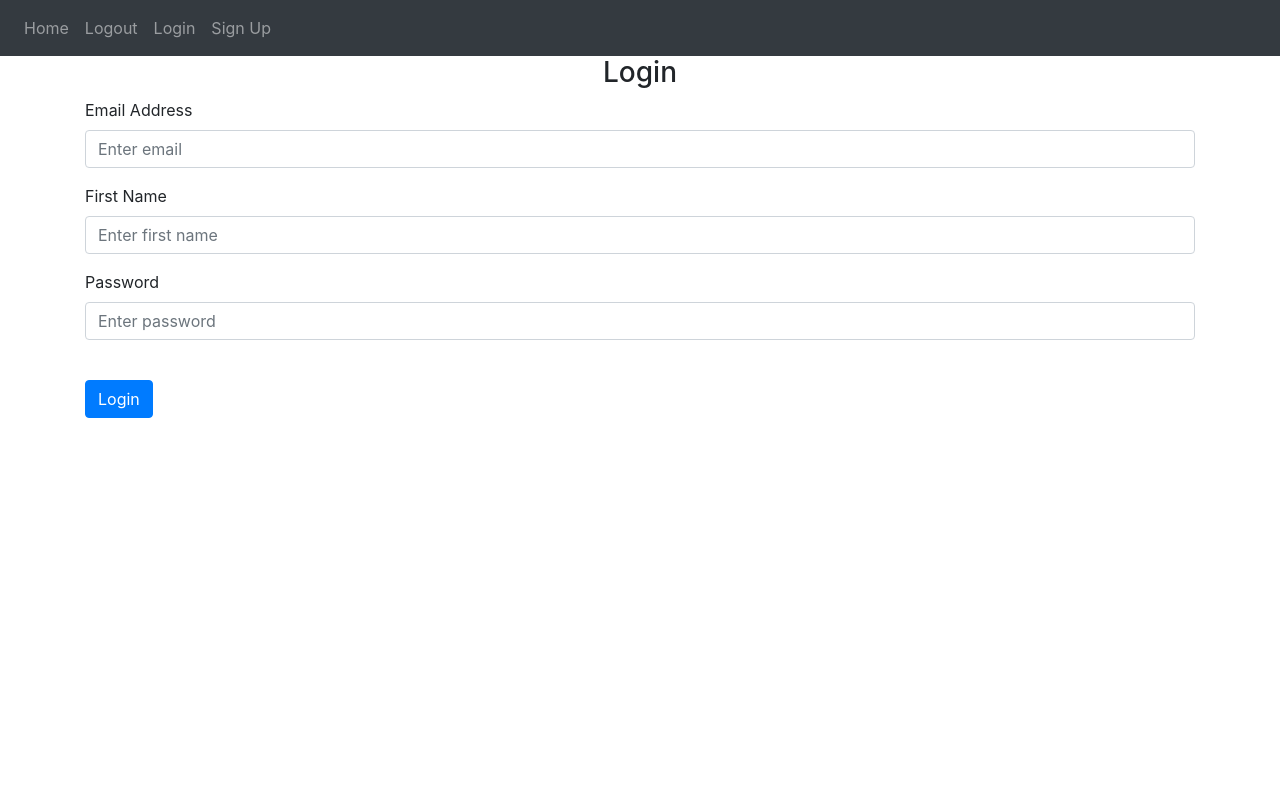
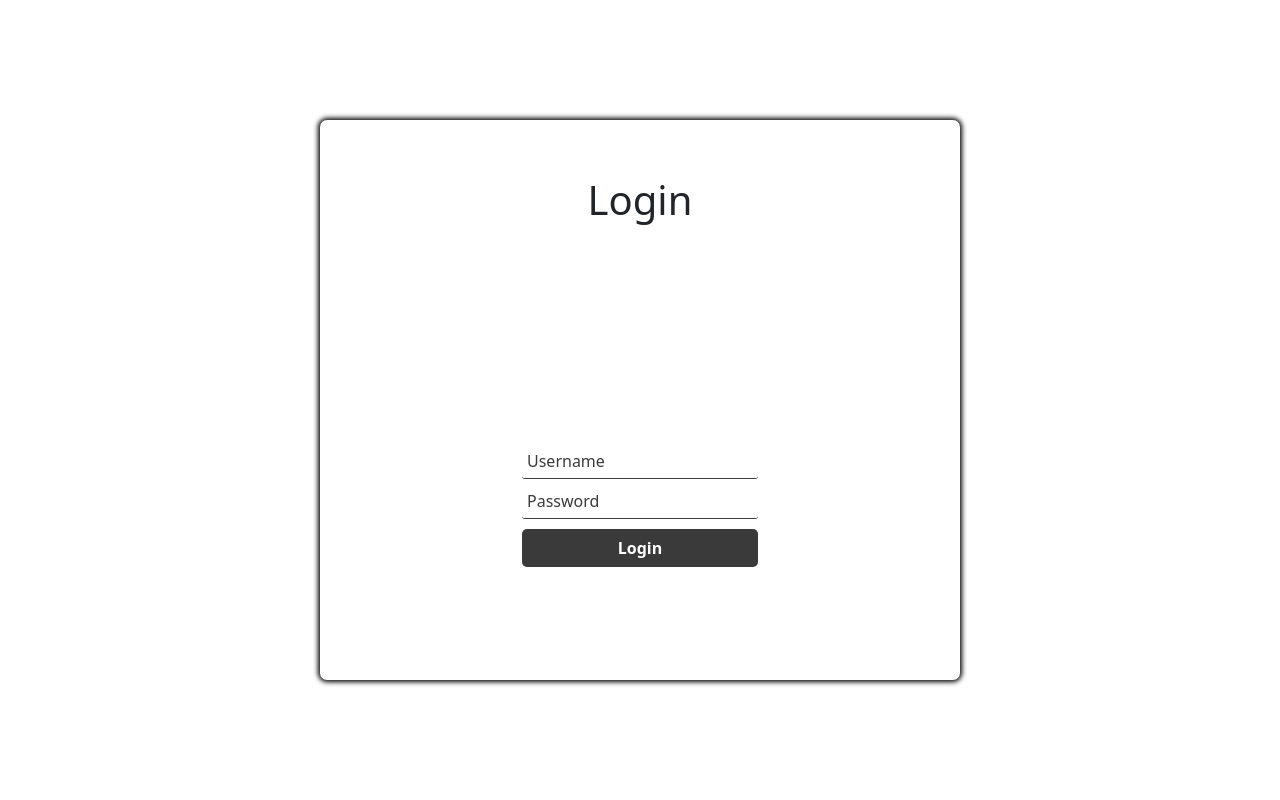
Before and after one commit to pushin-pp/pushin-pp, a Flask app: page /login in a window 1280 px wide. Run offline with Flask 2, Linux system fonts and the light colour scheme; some libraries are stand-ins or nearby versions.

Commit message:
Update login page html template

```diff
--- a/website/auth.py
+++ b/website/auth.py
@@ -6,7 +6,8 @@
 def login():
     data = request.form
     print(data)
-    return render_template("login_main.html", text = "testing")
+    return render_template("login.html")
+    # return render_template("login_main.html", text = "testing")
 
 @auth.route("/logout", methods = ["GET", "POST"])
 def logout():
@@ -19,6 +20,7 @@
         firstName = request.form.get("firstName")
         password1 = request.form.get("password1")
         passwordConfirm = request.form.get("password2")
+        schoolYear = request.form.get("schoolYear")
         print(passwordConfirm)
 
         if len(email) < 4:
--- /dev/null
+++ b/website/static/login.css
@@ -0,0 +1,88 @@
+html {
+    height: 100%;
+  }
+  /*splits login info into 3 rows*/
+  body {
+    height: 100%;
+    margin: 0;
+    font-family: Arial, Helvetica, sans-serif;
+    display: grid;
+    justify-items: center;
+    align-items: center;
+    background-color: #3a3a3a;
+  }
+/*makes box around login info*/
+  #main-holder {
+    width: 50%;
+    height: 70%;
+    display: grid;
+    justify-items: center;
+    align-items: center;
+    background-color: white;
+    border-radius: 7px;
+    box-shadow: 0px 0px 5px 2px black;
+  }
+  /*no visible change*/
+  #login-error-msg-holder {
+    width: 100%;
+    height: 100%;
+    display: grid;
+    justify-items: center;
+    align-items: center;
+  }
+
+
+/*hides error message, makes it a red box*/
+#login-error-msg {
+    width: 23%;
+    text-align: center;
+    margin: 0;
+    padding: 5px;
+    font-size: 12px;
+    font-weight: bold;
+    color: #8a0000;
+    border: 1px solid #8a0000;
+    background-color: #e58f8f;
+    opacity: 0;
+  }
+/*allows second line of error message to be put in another line*/
+  #error-msg-second-line {
+    display: block;
+  }
+/*allows username and password to stack vertically instead of being ordered horizontally*/
+  #login-form {
+    align-self: flex-start;
+    display: grid;
+    justify-items: center;
+    align-items: center;
+  }
+
+/* makes login field/text black (not gray).
+We use '.login-form-field::placeholder because we only want
+to change the placeholders of the elements that have the class '.login-form-field'
+*/
+  .login-form-field::placeholder {
+    color: #3a3a3a;
+  }
+/*removes borders in login box*/
+/*same class for username and password box, so when we edit, both look identical*/
+  .login-form-field {
+    border: none;
+    border-bottom: 1px solid #3a3a3a;
+    margin-bottom: 10px;
+    border-radius: 3px;
+    outline: none;
+    padding: 0px 0px 5px 5px;
+  }
+
+  #login-form-submit {
+    width: 100%; /*how wide button is*/
+    padding: 7px; /*how big your button is*/
+    border: none;
+    border-radius: 5px; /*how round your corners are*/
+    color: white;
+    font-weight: bold;
+    background-color: #3a3a3a;
+    cursor: pointer; /*changes cursor to pointer when hovering over button*/
+    outline: none;
+  }
--- a/website/templates/login.html
+++ b/website/templates/login.html
@@ -4,7 +4,7 @@
     <!-- Required meta tags -->
     <meta charset="utf-8">
     <meta name="viewport" content="width=device-width, initial-scale=1">
-    <link rel="stylesheet" href="login-page.css">
+    <link rel= "stylesheet" href= "{{ url_for('static',filename='login.css') }}">
     <script defer src="login-page.js"></script>
 
     <!-- Bootstrap CSS -->
```
Also changed, not shown: website/templates/sign_up.html (+10 -0 lines).
